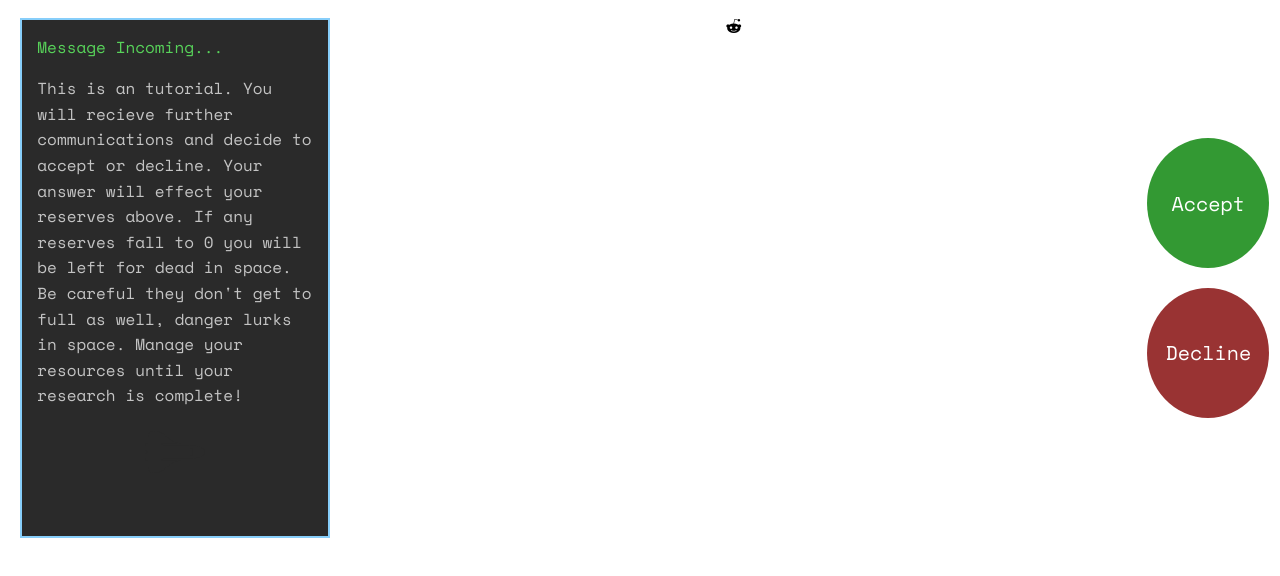
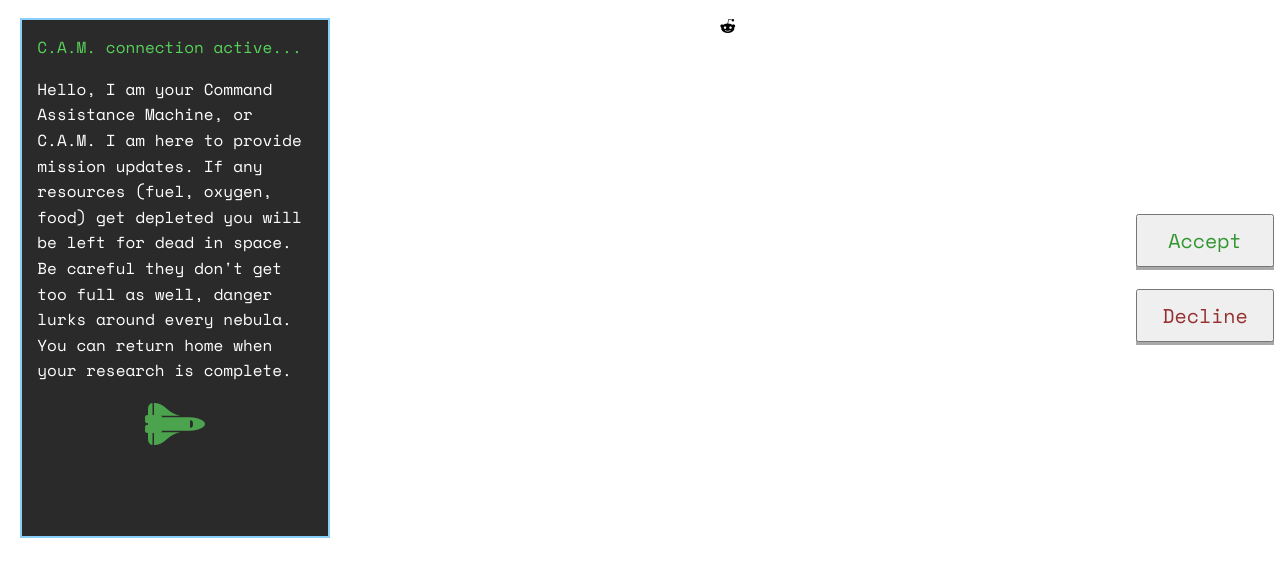
Before and after one commit to Fdyck/foster_dyck_project3, a plain HTML site: page index.html in a window 1280 px wide. Shown: the part 202-778 px from the top of the page. Drawn offline with nearby package versions, Linux system fonts and the light colour scheme; a web font is replaced by a local one.

Commit message:
Commit with styling all done

```diff
--- a/index.html
+++ b/index.html
@@ -24,9 +24,11 @@
 <body class="card-1-background">
     <main class="question">
         <div class="card card-1">
-            <p class="card-head">Message Incoming...</p>
-            <p class="card-content">This is an tutorial. You will recieve further communications and decide to accept or decline. Your answer will effect your reserves above. If any reserves fall to 0 you will be left for dead in space. Be careful they don't get to full as well, danger lurks in space. Manage your resources until your research is complete!</p>
+            <p class="card-head">C.A.M. connection active...</p>
+            <div class="card-content">
+            <p >Hello, I am your Command Assistance Machine, or C.A.M. I am here to provide mission updates. If any resources (fuel, oxygen, food) get depleted you will be left for dead in space. Be careful they don't get too full as well, danger lurks around every nebula. You can return home when your research is complete.</p>
             <i class="fas fa-space-shuttle icon"></i>
+            </div>
         </div>
         <div class="card card-2 hide">
             <p>This is an example text. The second.</p>
@@ -51,9 +53,6 @@
     <script src='https: //ajax.googleapis.com/ajax/libs/jquery/3.1.1/jquery.min.js'></script>
     <script src='http: //code.jquery.com/ui/1.10.3/jquery-ui.js'></script>
     <script src='https: //cdnjs.cloudflare.com/ajax/libs/underscore.js/1.8.3/underscore-min.js'></script>
-    <script>
-
-
-    </script>
+    <script src="scripts/script.js"></script>
 </body>
 </html>
--- /dev/null
+++ b/scripts/script.js
@@ -0,0 +1,19 @@
+// all my functions layed out here, then called inside the document ready.
+
+
+
+
+//Document Ready Starts
+$(function() {
+    // add in the function.init(); to this instead of the whole function.
+});
+
+
+// STEP ONE: if yes is clicked than alert with response and adjust settings uniquely
+    //STEP ONE B: check to see if any values reach 0 or 100, if so alert unique end of game, if not adjust colors of categories to display green, yellow, red depending on new value.
+        //STEP ONE C: check to see if work = 100, if so game is won.
+// STEP TWO: remove current text
+// STEP THREE: add new question
+// STEP FOUR: change background
+// STEP FIVE: reset yes/no value to new values with new alerts
+// STEP SIX: do again for no values, sometime having the same next card but not always?
--- a/styles/partials/_main.scss
+++ b/styles/partials/_main.scss
@@ -24,21 +24,25 @@ body {
         .card-head {
             color:#58d35a;
             text-align: left;
-            animation: typewriter 4s steps(44);
+            animation: typewriter 2s steps(44);
             overflow: hidden;
             white-space: nowrap;
-            margin:  5% 5%;
+            margin: 5% 5%;
         }
 
         .card-content {
-            margin: 0 5% 10% 5%;
-            text-align: left;
-            animation: appear 7s ease;
+            margin: 0 5%;
+            animation: appear 5s ease;
+
+            p {
+                text-align: left;
+                margin-bottom: 10%;
+            }
         }
 
         i {
             transform: scale(3);
-            animation: appear-img 10s ease;
+            animation: appear-img 7s ease;
             color:#58d35a;
         }
     }
@@ -55,22 +59,26 @@ body {
     margin-right: 2%;
 
     button {
-        height: 25%;
-        border: none;
         font-size: 2rem;
-        border-radius: 50%;
-        color: white;
         width: 125%;
         margin: 10%;
+        box-shadow: 0px 5px 0px -3px darkgrey, 0px 3px 0px 0px rgba(169,169,169,1);
+        cursor: pointer;
+        padding: 1rem;
+
+        &:active {
+            margin-bottom: 2px;
+	        box-shadow: none;
+        }
     }
 
     .accept {
 
-        background: rgba(0, 128, 0, 0.8);
+        color: rgba(0, 128, 0, 0.8);
     }
 
     .decline {
-        background: rgba(128, 0, 0, 0.8);
+        color: rgba(128, 0, 0, 0.8);
     }
 }
 
```
Also changed, not shown: styles/style.css.
